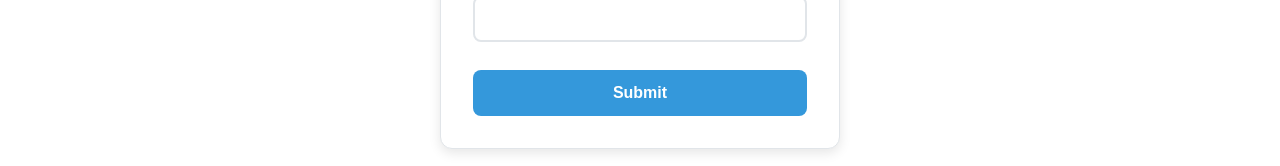
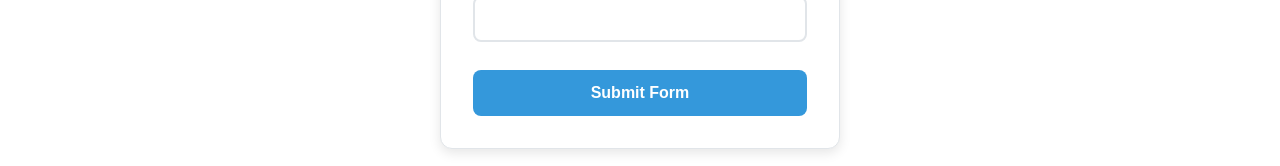
Before and after one commit to iamdurlove/react-lcc, a React (Vite) app: page /register in a window 1280 px wide. Shown: the part 431-597 px from the top of the page. Built offline with nearby package versions, Linux system fonts and the light colour scheme.

Commit message:
submit form change

```diff
--- a/src/components/SignupForm.jsx
+++ b/src/components/SignupForm.jsx
@@ -175,7 +175,7 @@ const SignupForm = () => {
 							styles.submitButton.backgroundColor)
 					}
 				>
-					Submit
+					Submit Form
 				</button>
 			</form>
 		</div>
```
